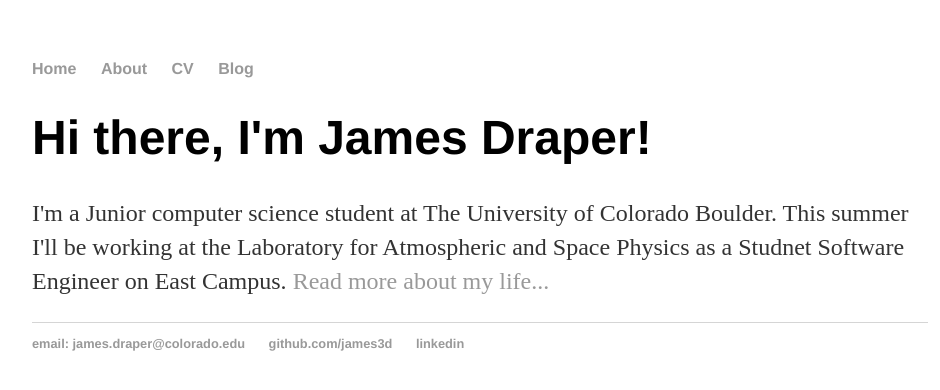
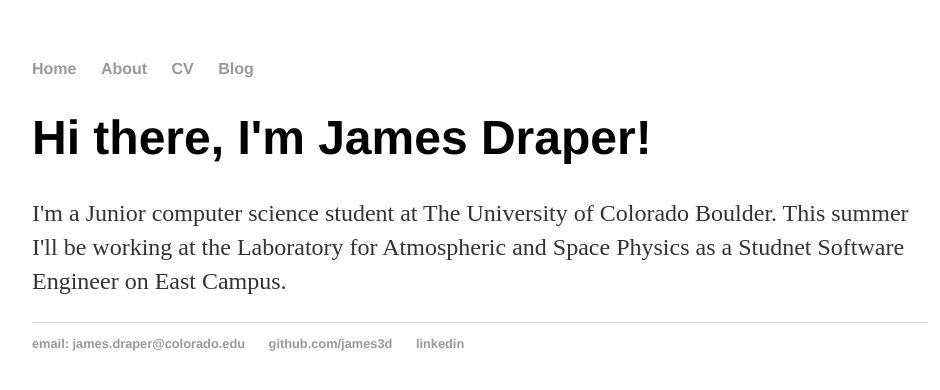
Before and after one commit to james3d/james3d.github.io, a Jekyll site: the page built from index.html, in a window 1280 px wide. Shown: the top 390 px of the page, without its empty margins (160-1100 px from the left). Built offline with Jekyll 4.4.1, drawn with Linux system fonts in a browser that asks for light colours.

Commit message:
Update index.html

```diff
--- a/index.html
+++ b/index.html
@@ -4,5 +4,5 @@
 ---
 <div class="blurb">
 	<h1>Hi there, I'm James Draper!</h1>
-	<p>I'm a Junior computer science student at The University of Colorado Boulder. This summer I'll be working at the Laboratory for Atmospheric and Space Physics as a Studnet Software Engineer on East Campus. <a href="/about">Read more about my life...</a></p>
+	<p>I'm a Junior computer science student at The University of Colorado Boulder. This summer I'll be working at the Laboratory for Atmospheric and Space Physics as a Studnet Software Engineer on East Campus.</a></p>
 </div><!-- /.blurb -->
```
